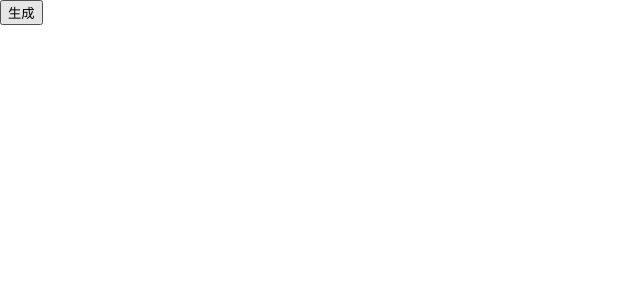
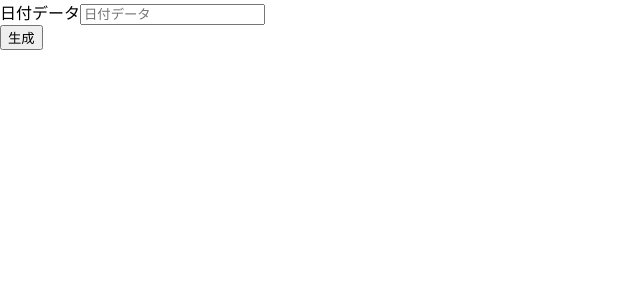
Before and after one commit to kubotama/gendd, a React (Create React App) app: page / in a window 1280 px wide. Shown: the top 300 px of the page, without its empty margins (0-640 px from the left). Built offline with nearby package versions, Linux system fonts and the light colour scheme.

Commit message:
feat: 日付データのラベルとテキストボックスを追加する
re #2

```diff
--- a/src/GenddApp.tsx
+++ b/src/GenddApp.tsx
@@ -4,6 +4,10 @@ import './GenddApp.css';
 function GenddApp() {
   return (
     <div className="GenddApp">
+      <div>
+        <label htmlFor="date-input">日付データ</label>
+        <input type="text" id="date-input" placeholder="日付データ" />
+      </div>
       <button>生成</button>
     </div>
   );
```
Also changed, not shown: 1 other file (tests, documents, lock files or other folders).
